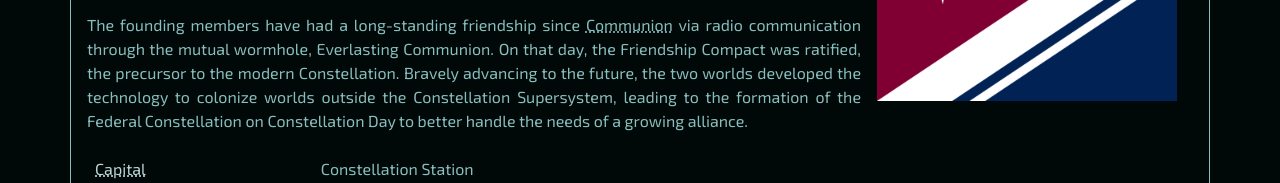
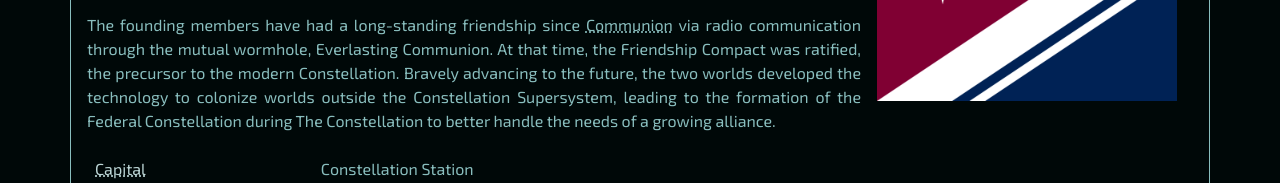
Before and after one commit to pilosophos/the-federal-constellation, a plain HTML site: page index.html in a window 1280 px wide. Shown: the part 312-495 px from the top of the page. Drawn offline with nearby package versions, Linux system fonts and the light colour scheme.

Commit message:
revise wording

```diff
--- a/index.html
+++ b/index.html
@@ -41,7 +41,7 @@
 
           <p class="text-justify">The Federal Constellation (or simply, the Constellation) is a supranational union consisting of the founding members, the Celestial Imperium and the Great Equatorial Republic, as well as the Constellation Colonial Administration. It is headquartered in the Constellation Supersystem, containing the only two known habitable binary star systems joined by a natural wormhole.</p>
 
-          <p>The founding members have had a long-standing friendship since <dfn title="The mutual first contact between the Celestial Imperium and the Great Equatorial Republic">Communion</dfn> via radio communication through the mutual wormhole, Everlasting Communion. On that day, the Friendship Compact was ratified, the precursor to the modern Constellation. Bravely advancing to the future, the two worlds developed the technology to colonize worlds outside the Constellation Supersystem, leading to the formation of the Federal Constellation on Constellation Day to better handle the needs of a growing alliance.</p>
+          <p>The founding members have had a long-standing friendship since <dfn title="The mutual first contact between the Celestial Imperium and the Great Equatorial Republic">Communion</dfn> via radio communication through the mutual wormhole, Everlasting Communion. At that time, the Friendship Compact was ratified, the precursor to the modern Constellation. Bravely advancing to the future, the two worlds developed the technology to colonize worlds outside the Constellation Supersystem, leading to the formation of the Federal Constellation during The Constellation to better handle the needs of a growing alliance.</p>
 
           <table class="table">
             <tbody>
```
